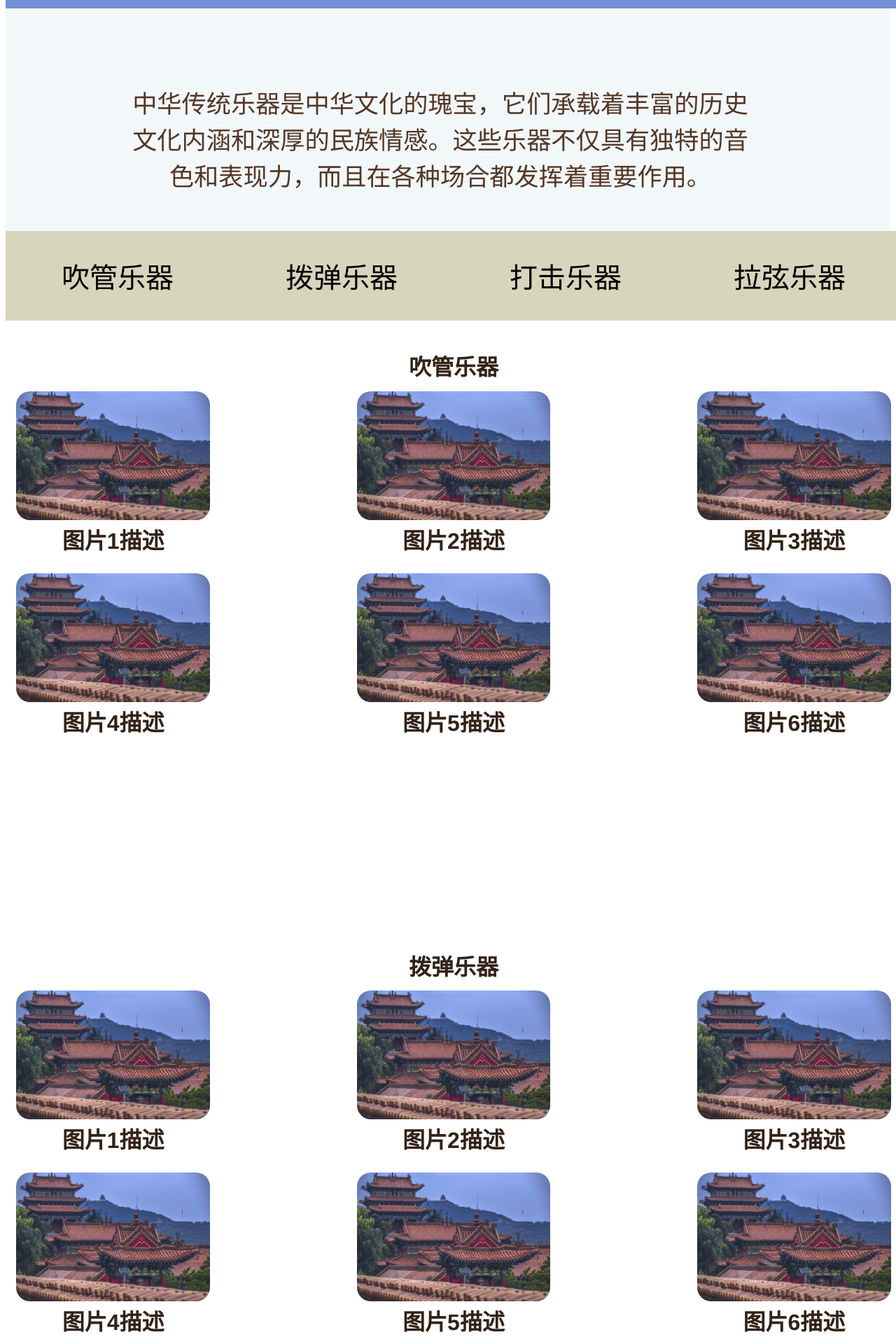
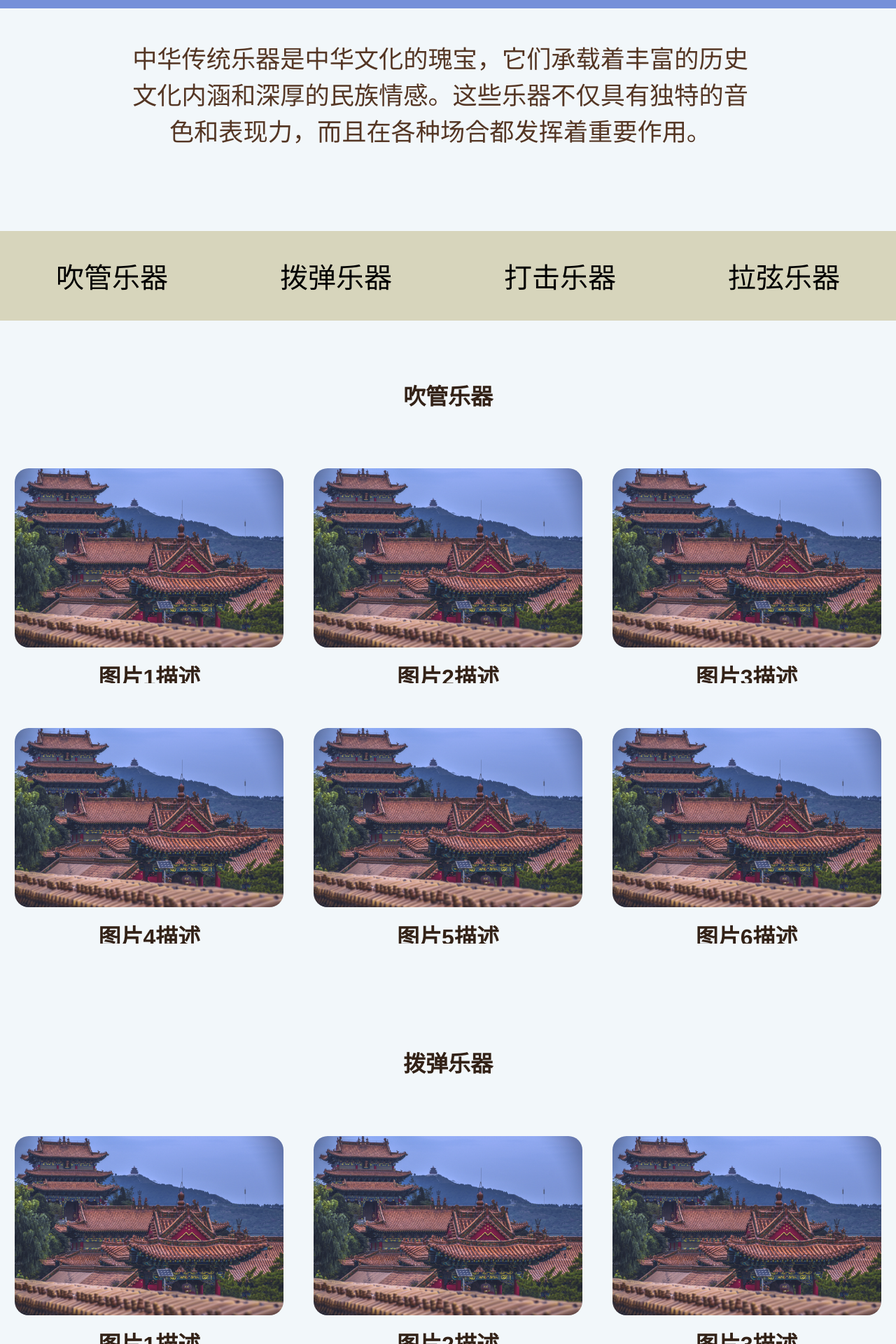
Before and after one commit to timetosleepz/icodedemo, a Vue app: page /instrument in a window 1280 px wide. Shown: the part 40-1960 px from the top of the page at 70% size. Built offline with nearby package versions, Linux system fonts and the light colour scheme.

Commit message:
细节上的升级

```diff
--- a/public/index.html
+++ b/public/index.html
@@ -5,7 +5,6 @@
     <meta http-equiv="X-UA-Compatible" content="IE=edge">
     <meta name="keywords" content="乐雅轩, 中化传统文化, 中华文化, 传统音乐, 传承, 音乐">
     <meta name="viewport" content="width=device-width,initial-scale=1.0">
-    <link rel="icon" href="<%= BASE_URL %>favicon.ico">
     <title><%= htmlWebpackPlugin.options.title %></title>
   </head>
   <body>
@@ -16,3 +15,13 @@
     <!-- built files will be auto injected -->
   </body>
 </html>
+
+<style>
+  html, body {
+    margin: 0;
+    padding: 0;
+    width: 100%;
+    height: 100%;
+    box-sizing: border-box;
+  }
+</style>
--- a/src/App.vue
+++ b/src/App.vue
@@ -16,6 +16,7 @@ export default {
 
 <style>
 #app {
+	width: 100%;
 	font-family: Avenir, Helvetica, Arial, sans-serif;
 	-webkit-font-smoothing: antialiased;
 	-moz-osx-font-smoothing: grayscale;
--- a/src/components/HomePage.vue
+++ b/src/components/HomePage.vue
@@ -15,7 +15,9 @@ import 'animate.css'
 			</li>
 		</ul>
 		<div id="content">
-			{{ msg[selectedIndex] }}
+			<div id="record">
+				{{ msg[selectedIndex] }}
+			</div>
 			<button />
 			<button />
 		</div>
@@ -57,7 +59,7 @@ export default {
 
 <style>
 #welcome {
-	width: 100vw;
+	width: 100%;
 	top: 1vw;
 }
 
@@ -107,6 +109,7 @@ h1 {
 }
 
 #content {
+	height: 43vw;
 	width: 70vw;
 	margin: 0;
 	padding: 0;
@@ -121,6 +124,10 @@ h1 {
 	white-space: pre-wrap;
 	position: relative;
 	text-indent: 2em;
+}
+#record {
+	max-height: 100%;
+	overflow: auto;
 }
 
 /* 翻页键的样式 */
--- a/src/components/MyNavigation.vue
+++ b/src/components/MyNavigation.vue
@@ -24,7 +24,7 @@ export default {
   align-items: center;
   background-color: #7590D9;
   top: 0;
-  width: 100vw;
+  width: 100%;
   height: 6.5vh;
   position: fixed;
   z-index: 100;
--- a/src/components/NewInstrument.vue
+++ b/src/components/NewInstrument.vue
@@ -29,8 +29,6 @@
         <img src="../assets/img/background.png" alt="Image 3">
         <div class="image-title">图片3描述</div>
       </div>
-    </div>
-    <div class="image-row">
       <div class="flex-item">
         <img src="../assets/img/background.png" alt="Image 4">
         <div class="image-title">图片4描述</div>
@@ -61,8 +59,6 @@
         <img src="../assets/img/background.png" alt="Image 3">
         <div class="image-title">图片3描述</div>
       </div>
-    </div>
-    <div class="image-row">
       <div class="flex-item">
         <img src="../assets/img/background.png" alt="Image 4">
         <div class="image-title">图片4描述</div>
@@ -92,9 +88,7 @@
       <div class="flex-item">
         <img src="../assets/img/background.png" alt="Image 3">
         <div class="image-title">图片3描述</div>
-      </div>
     </div>
-    <div class="image-row">
       <div class="flex-item">
         <img src="../assets/img/background.png" alt="Image 4">
         <div class="image-title">图片4描述</div>
@@ -126,8 +120,6 @@
         <img src="../assets/img/background.png" alt="Image 3">
         <div class="image-title">图片3描述</div>
       </div>
-    </div>
-    <div class="image-row">
       <div class="flex-item">
         <img src="../assets/img/background.png" alt="Image 4">
         <div class="image-title">图片4描述</div>
@@ -162,8 +154,10 @@ export default {
 <style>
 /* 乐器展示页样式 */
 #introduction{
+  overflow: auto;
+  max-height:20vw;
   text-align: center;
-  top: 10vw;
+  top: 5vw;
   width: 70vw;
   /** 文本1 */
   font-size: 2.2em;
@@ -179,7 +173,7 @@ export default {
   align-items: center;
   background-color:rgba(215, 213, 188, 1);
   margin-top: 25vw;
-  width: 100vw;
+  width: 100%;
   height: 10vw;
   font-size: 40px;
   font-weight: 400;
@@ -197,21 +191,18 @@ nav a{
   scroll-margin-top:1vw;
   }
 
-.topic-container {
-  margin-bottom: 10vw;
-  justify-content: center;
-}
 .image-row {
   display: flex;
   justify-content: space-between;
-  width: 100vw;
-  margin-top: 0%; /* 在图片行之间添加一些间距 */
+  flex-wrap: wrap;
 }
 .flex-item {
+  flex: 1 0 33.33%; /* 每张图片占容器的1/3 */
   width: 24vw; /* 每张图片占容器的1/3 */
-  margin-bottom: 2vw; /* 在图片和小标题之间添加一些间距 */
+  margin-bottom: 5vw; /* 在图片和小标题之间添加一些间距 */
   background-color:  rgba(204, 204, 204, 0); /* 设置圆角容器背景颜色 */
   overflow: hidden;
+  height: 24vw;
   opacity: 1;
 }
 
@@ -226,36 +217,17 @@ nav a{
   color: rgba(51, 34, 23, 1);
   text-align: center;
   vertical-align: top;
-
+  margin-top: 1vw;
+  z-index: 10;
 }
 .ititle{
   text-align: center;
-  margin-bottom: 10px;
-  font-size: 32px;
+  font-size: 2rem;
   font-weight: 700;
-  line-height: 46.34px;
+  line-height: 10vw;
   color: rgba(51, 34, 23, 1);
   vertical-align: top;
 }
 
 /* 乐器容器的样式 */
-#chuiguan{
-  margin-top: 0vw;
-  position: absolute;
-}
-
-#botan{
-	top: 1354px;
-  position: absolute;
-}
-
-#daji{
-  top: 2073px;
-  position: absolute;
-}
-
-#laxian{
-  top: 2792px;
-  position: absolute;
-}
 </style>
```
Lines whose indentation alone changed are shown as unchanged.
